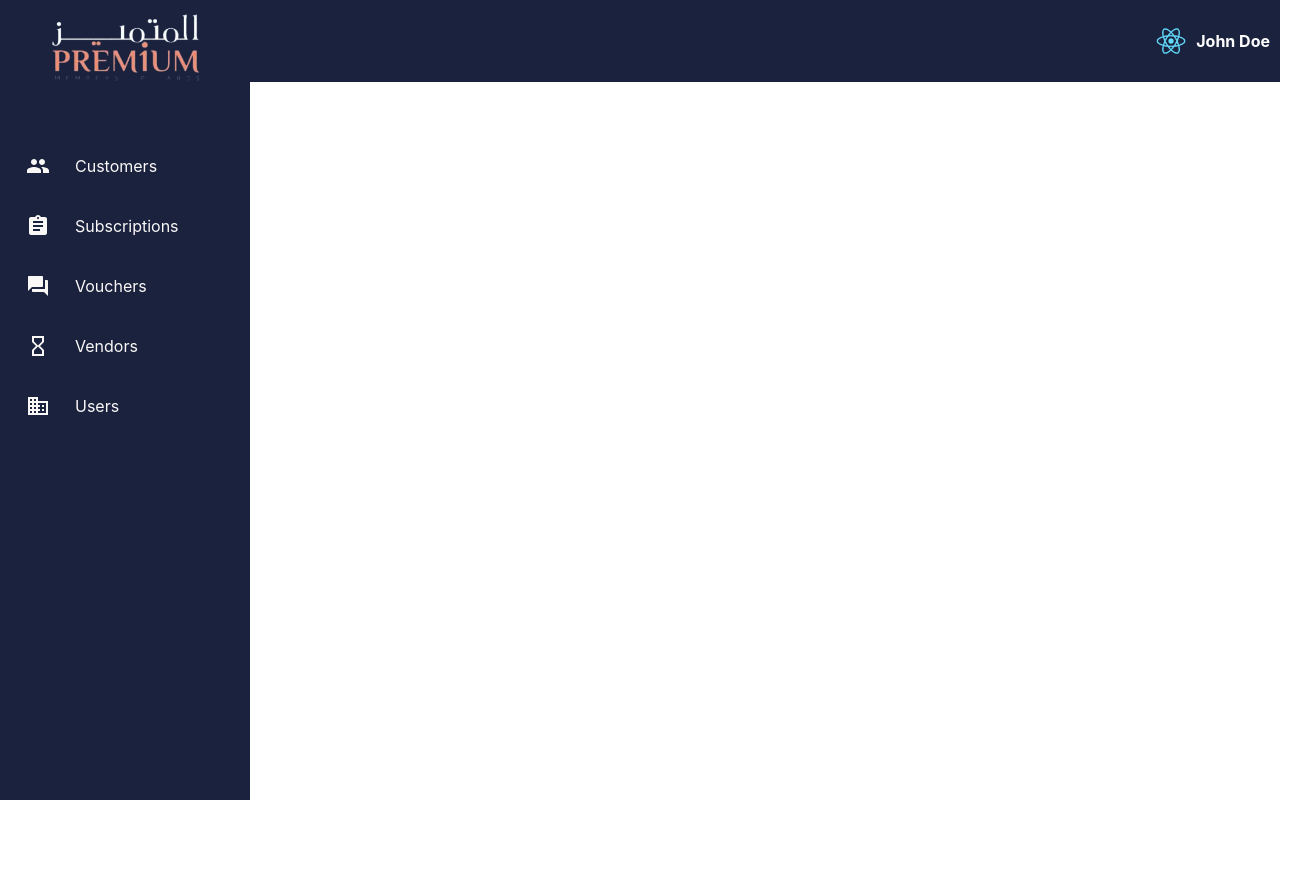
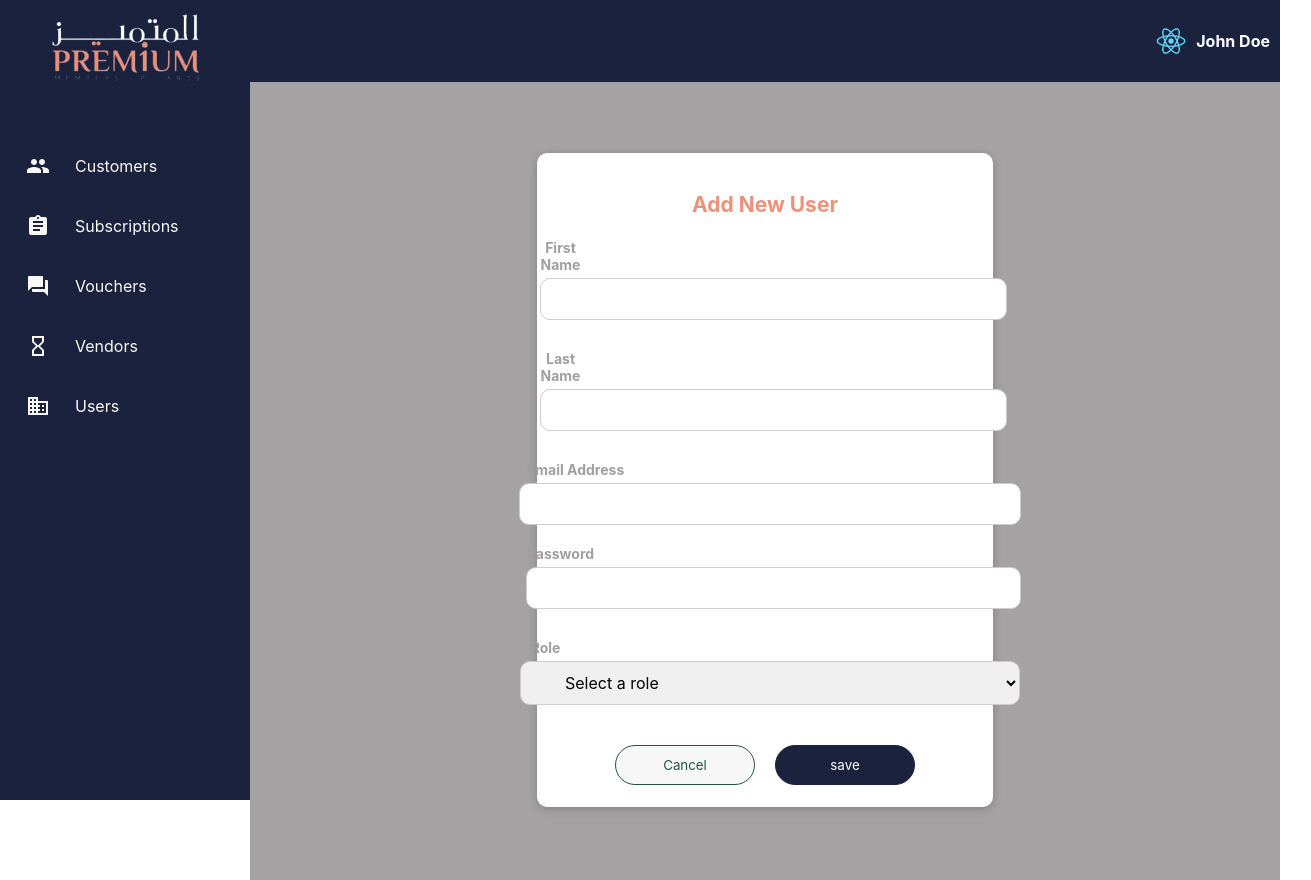
Before and after one commit to karthinerd/Premium-Loyalty-Card-UI, a React (Create React App) app in the folder premium-loyalty-card-frontend/: page /createUser in a window 1280 px wide. Shown: the whole page, 1311 px wide, since content can reach past the window. Before the commit the page ends 800 px from the top, so only its background shows below. Built offline with nearby package versions, Linux system fonts and the light colour scheme.

Commit message:
User Flow Finished

```diff
--- a/premium-loyalty-card-frontend/src/App.js
+++ b/premium-loyalty-card-frontend/src/App.js
@@ -12,6 +12,8 @@ import UserList from "./User-Screens/UserList";
 import VendorList from "./Vendor-Screens/VendorList";
 import VendorInfo from "./Vendor-Screens/VendorInfo";
 import LoginPage from "./Login/LoginPage";
+import EditUser from "./User-Screens/EditUser";
+import CreateUser from "./User-Screens/CreateUser";
 
 function App() {
   return (
@@ -27,6 +29,8 @@ function App() {
           <Route path="/vouchersList" element={<VoucherList />} />
           <Route path="/voucherInfo/:id" element={<VoucherInfo />} />
           <Route path="/usersList" element={<UserList />} />
+          <Route path="/editUserInfo/:id" element={<EditUser />} />
+          <Route path="/createUser" element={<CreateUser />} />
           <Route path="/vendorsList" element={<VendorList />} />
           <Route path="/vendorInfo/:id" element={<VendorInfo />} />
           <Route path="/login" element={<LoginPage />} />
--- a/premium-loyalty-card-frontend/src/Components/CustomTable.js
+++ b/premium-loyalty-card-frontend/src/Components/CustomTable.js
@@ -15,7 +15,8 @@ const Table = ({
   clickableRows,
   buttonClassName,
   buttonTextName,
-  showButton // new prop to conditionally render the button
+  showButton ,
+  buttonPath,
 }) => {
   const { getTableProps, getTableBodyProps, headerGroups, rows, prepareRow } =
     useTable({
@@ -26,7 +27,7 @@ const Table = ({
   const navigate = useNavigate();
 
   const handleClick = () => {
-    navigate.push("/add-subscription");
+    navigate(buttonPath);
   };
 
   return (
--- a/premium-loyalty-card-frontend/src/Styles/CustomButton.css
+++ b/premium-loyalty-card-frontend/src/Styles/CustomButton.css
@@ -24,3 +24,40 @@
     cursor: pointer;
     font-family: inter;
   }
+
+  .edit-user-button{
+    background-color: #6D640F; /* Green */
+    border: 1px solid #6D640F;
+    color: white;
+    width: 180px;
+    height: 40px;
+    border-radius: 20px;
+    margin-left: 30px;
+    cursor: pointer;
+    font-family: inter;
+    margin-bottom: 66px;
+  }
+
+  .save-user{
+    background-color: #1B223E;
+    border: 1px solid #1B223E;
+    color: white;
+    width: 140px;
+    height: 40px;
+    border-radius: 20px;
+    cursor: pointer;
+    font-family: inter;
+    margin-top: 20px;
+  }
+
+  .cancel-save-user{
+    background-color: #F7F7F7;
+    border: 1px solid #225544;
+    color: #225544;
+    width: 140px;
+    height: 40px;
+    border-radius: 20px;
+    cursor: pointer;
+    font-family: inter;
+    margin-top: 20px;
+  }
--- /dev/null
+++ b/premium-loyalty-card-frontend/src/Styles/EditUser.css
@@ -0,0 +1,134 @@
+.edit-user-container {
+    display: flex;
+    justify-content: center;
+    align-items: center;
+    height: 100vh;
+    margin-left: 250px;
+    background-color: #a4a2a2;
+    margin-top: 50px;
+  }
+
+  .new-user-container {
+    display: flex;
+    justify-content: center;
+    align-items: center;
+    height: 100vh;
+    margin-left: 250px;
+    background-color: #a4a2a2;
+    margin-top: 80px;
+  }
+
+  .edit-user-card {
+    background-color: white;
+    border: 2px solid white;
+    border-radius: 10px;
+    box-shadow: 0px 2px 10px rgba(0, 0, 0, 0.2);
+    padding: 20px;
+    width: 40%;
+    margin: auto;
+  }
+
+  .edit-title{
+  display: flex;
+  justify-content: center;
+  font-size: 14px;
+  font-weight: bold;
+  margin-bottom: 5px;
+  font-family: inter;
+  color: #225544;
+  }
+
+  .new-title{
+    display: flex;
+    justify-content: center;
+    font-size: 14px;
+    font-weight: bold;
+    margin-bottom: 5px;
+    font-family: inter;
+    color: #EE9179;
+  }
+
+  .edit-user-form {
+    display: flex;
+    flex-direction: column;
+    align-items: center;
+  }
+
+  .form-row {
+    display: flex;
+    flex-direction: column;
+    margin-bottom: 20px;
+  }
+
+  .edit-user-label {
+    font-size: 14px;
+    font-weight: bold;
+    margin-bottom: 5px;
+    margin-right: 400px;
+    font-family: inter;
+    color: #9F9F9F;
+  }
+
+  .edit-user-input {
+    padding: 10px;
+    padding-left: 10px;
+    margin-bottom: 10px;
+    padding-right: 5px;
+    margin-right: 200px;
+    border-radius: 10px;
+    border: 1px solid #ccc;
+    width: 100%;
+    font-size: 16px;
+    font-family: inter;
+  }
+
+  .select-wrapper {
+    padding: 10px;
+    padding-left: 40px;
+    padding-right: 10px;
+    margin-left: 300px;
+    margin-right: 290px;
+    border-radius: 10px;
+    border: 1px solid #ccc;
+    width: 500px;
+    font-size: 16px;
+    font-family: inter;
+  }
+
+  .email-input {
+    padding: 10px;
+    padding-left: 40px;
+    padding-right: 10px;
+    margin-left: 300px;
+    margin-right: 290px;
+    border-radius: 10px;
+    border: 1px solid #ccc;
+    width: 450px;
+    font-size: 16px;
+    font-family: inter;
+  }
+
+.user-role-label{
+    margin-right: 430px;
+    font-family: inter;
+    color: #9F9F9F;
+    font-size: 14px;
+    font-weight: bold;
+    margin-bottom: 5px;
+}
+
+.user-email-label{
+    margin-right: 370px;
+    font-size: 14px;
+    font-weight: bold;
+    margin-bottom: 5px;
+    font-family: inter;
+    color: #9F9F9F;
+}
+
+.button-container {
+    display: flex;
+    justify-content: space-between;
+    width: 300px;
+    margin: auto;
+  }
--- a/premium-loyalty-card-frontend/src/Subscription-Screens/SubscriptionList.js
+++ b/premium-loyalty-card-frontend/src/Subscription-Screens/SubscriptionList.js
@@ -73,7 +73,7 @@ const SubscriptionList = () => {
         cardClassName="card"
         clickableRows={true}
         buttonClassName="add-subscription "
-        buttonTextName="+ Create Subscription"
+        buttonTextName="+Create Subscription"
         showButton='true'
       />
       <div className="pagination-container">
--- /dev/null
+++ b/premium-loyalty-card-frontend/src/User-Screens/CreateUser.js
@@ -0,0 +1,110 @@
+import React, { useState } from "react";
+import "../Styles/EditUser.css";
+import CustomButton from "../Components/CustomButton";
+import { useNavigate } from "react-router-dom";
+
+const CreateUser = () => {
+  const [firstName, setFirstName] = useState("");
+  const [email, setEmail] = useState("");
+  const [role, setRole] = useState("");
+
+  const handleFirstNameChange = (e) => {
+    setFirstName(e.target.value);
+  };
+
+  const handleEmailChange = (e) => {
+    setEmail(e.target.value);
+  };
+
+  const handleRoleChange = (e) => {
+    setRole(e.target.value);
+  };
+
+  const handleSubmit = (e) => {
+    e.preventDefault();
+    console.log(firstName, email, role);
+  };
+
+  const navigate = useNavigate();
+
+  const handleCancel = (e) => {
+    e.preventDefault();
+    navigate('/usersList');
+  };
+
+  return (
+    <div className="new-user-container">
+      <div className="edit-user-card">
+        <div className="new-title">
+          <h2>Add New User</h2>
+        </div>
+        <form onSubmit={handleSubmit} className="edit-user-form">
+          <div className="form-row">
+            <label htmlFor="firstName" className="edit-user-label">
+              First Name
+            </label>
+            <input
+              type="text"
+              id="firstName"
+              value={firstName}
+              onChange={handleFirstNameChange}
+              className="edit-user-input"
+            />
+          </div>
+          <div className="form-row">
+            <label htmlFor="lastName" className="edit-user-label">
+              Last Name
+            </label>
+            <input type="text" id="lastName" className="edit-user-input" />
+          </div>
+          <div className="form-row">
+            <label htmlFor="email" className="user-email-label">
+              Email Address
+            </label>
+            <input
+              type="text"
+              id="email"
+              value={email}
+              onChange={handleEmailChange}
+              className="email-input"
+            />
+          </div>
+          <div className="form-row">
+            <label htmlFor="password" className="edit-user-label">
+              Password
+            </label>
+            <input type="password" id="password" className="edit-user-input" />
+          </div>
+          <div className="form-row">
+            <label htmlFor="role" className="user-role-label">
+              Role
+            </label>
+            <select
+              id="role"
+              className="select-wrapper"
+              onChange={handleRoleChange}
+            >
+              <option value="">Select a role</option>
+              <option value="admin">Admin</option>
+              <option value="superAdmin">Super Admin</option>
+            </select>
+          </div>
+          <div class="button-container">
+            <CustomButton
+              className="cancel-save-user"
+              text="Cancel"
+              onClick={handleCancel}
+            />
+            <CustomButton
+              className="save-user"
+              text="save"
+              onClick={handleSubmit}
+            />
+          </div>
+        </form>
+      </div>
+    </div>
+  );
+};
+
+export default CreateUser;
--- /dev/null
+++ b/premium-loyalty-card-frontend/src/User-Screens/EditUser.js
@@ -0,0 +1,90 @@
+import React, { useState } from "react";
+import "../Styles/EditUser.css";
+import CustomButton from "../Components/CustomButton";
+
+const EditUser = () => {
+  const [firstName, setFirstName] = useState("");
+  const [email, setEmail] = useState("");
+  const [role, setRole] = useState("");
+
+  const handleFirstNameChange = (e) => {
+    setFirstName(e.target.value);
+  };
+
+  const handleEmailChange = (e) => {
+    setEmail(e.target.value);
+  };
+
+  const handleRoleChange = (e) => {
+    setRole(e.target.value);
+  };
+
+  const handleSubmit = (e) => {
+    e.preventDefault();
+    console.log(firstName, email, role);
+  };
+
+  return (
+    <div className="edit-user-container">
+      <div className="edit-user-card">
+        <div className="edit-title">
+            <h2>Edit User Details</h2>
+        </div>
+        <form onSubmit={handleSubmit} className="edit-user-form">
+          <div className="form-row">
+            <label htmlFor="firstName" className="edit-user-label">
+              First Name
+            </label>
+            <input
+              type="text"
+              id="firstName"
+              value={firstName}
+              onChange={handleFirstNameChange}
+              className="edit-user-input"
+            />
+          </div>
+          <div className="form-row">
+            <label htmlFor="lastName" className="edit-user-label">
+              Last Name
+            </label>
+            <input type="text" id="lastName" className="edit-user-input" />
+          </div>
+          <div className="form-row">
+            <label htmlFor="email" className="user-email-label">
+              Email Address
+            </label>
+            <input
+              type="text"
+              id="email"
+              value={email}
+              onChange={handleEmailChange}
+              className="email-input"
+            />
+          </div>
+
+          <div className="form-row">
+            <label htmlFor="role" className="user-role-label">
+              Role
+            </label>
+            <select
+              id="role"
+              className="select-wrapper"
+              onChange={handleRoleChange}
+            >
+              <option value="">Select a role</option>
+              <option value="admin">Admin</option>
+              <option value="superAdmin">Super Admin</option>
+            </select>
+          </div>
+          <CustomButton
+            className="edit-user-button"
+            text="save"
+            onClick={handleSubmit}
+          />
+        </form>
+      </div>
+    </div>
+  );
+};
+
+export default EditUser;
--- a/premium-loyalty-card-frontend/src/User-Screens/UserList.js
+++ b/premium-loyalty-card-frontend/src/User-Screens/UserList.js
@@ -64,6 +64,10 @@ const UserList = () => {
         titleClassName="table-title"
         cardClassName="card"
         clickableRows={true}
+        buttonClassName="add-subscription "
+        buttonTextName="+ Create Users"
+        showButton='true'
+        buttonPath="/createUser"
       />
       <div className="pagination-container">
         <PaginationRounded
```
